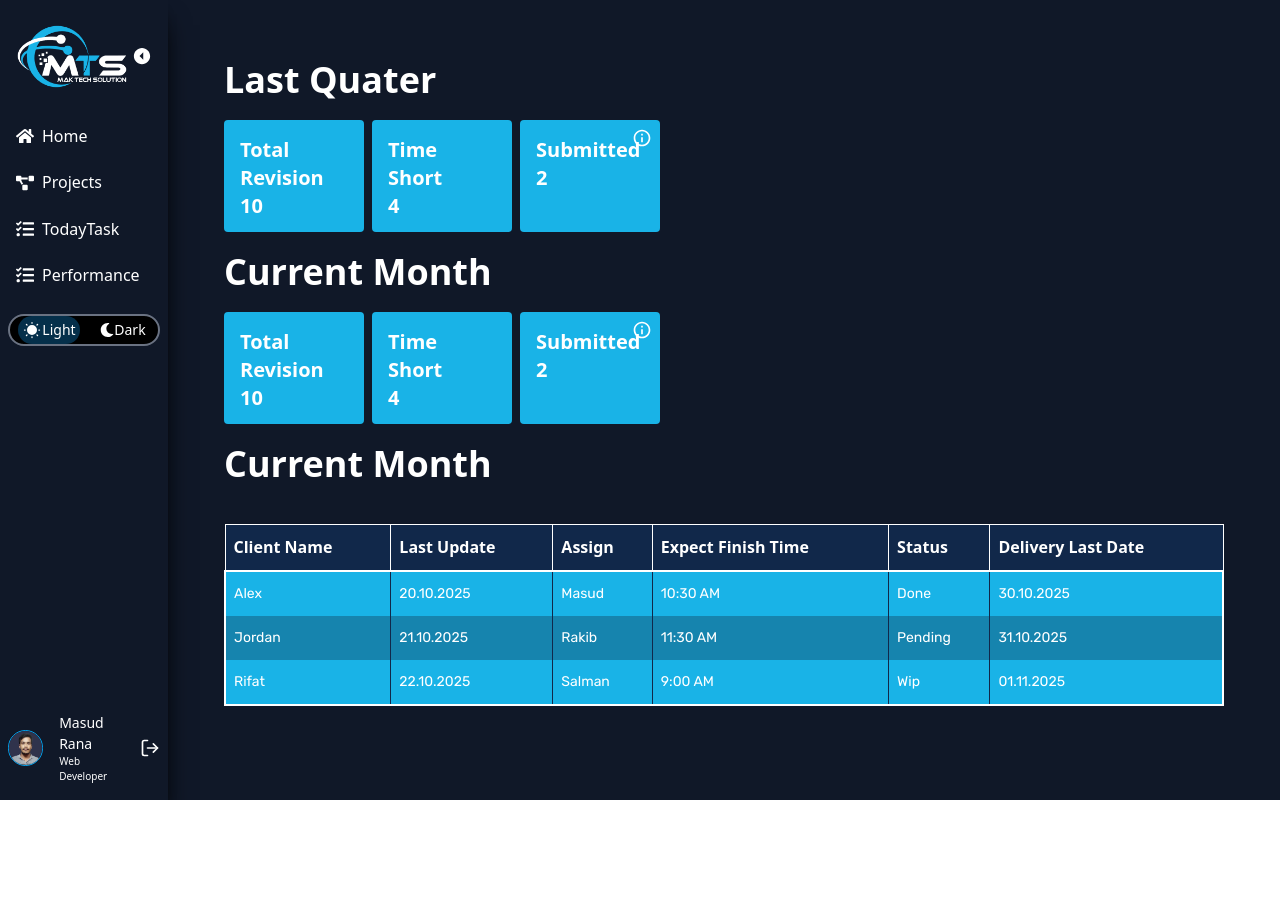
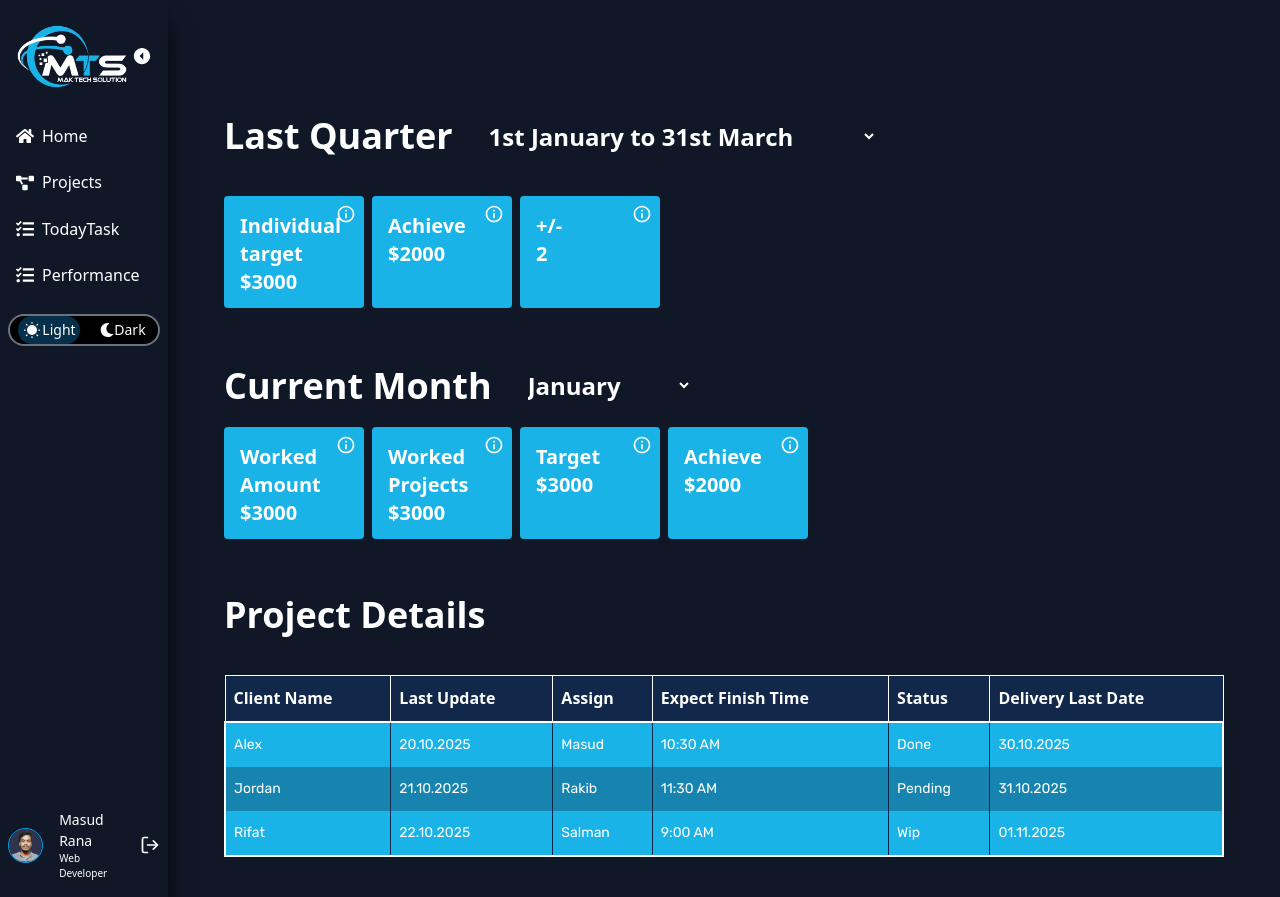
Before and after one commit to MTS-Services/mts-frontend, a React (Vite) app: page /dashboard/performance in a window 1280 px wide. Before the commit the page ends 800 px from the top, so only its background shows below. Built offline with nearby package versions, Linux system fonts and the light colour scheme.

Commit message:
Performance page  dropdowen add

```diff
--- a/src/layouts/DashBoard/UserDashBoard/Performance.tsx
+++ b/src/layouts/DashBoard/UserDashBoard/Performance.tsx
@@ -1,10 +1,21 @@
+import { useState } from "react";
 import { MdInfoOutline } from "react-icons/md";
 
 const Performance = () => {
-  const mtsTargets = [
-    { title: "Total Revision", amount: "10" },
-    { title: "Time Short", amount: "4" },
-    { title: "Submitted", amount: "2", note: "mr" },
+  const [selectedMonth, setSelectedMonth] = useState("");
+  const [selectedQuater, setSelectedQuater] = useState("");
+
+  const lastQuarter = [
+    { title: "Individual target", amount: "$3000", note: "mr" },
+    { title: "Achieve", amount: "$2000", note: "mr" },
+    { title: "+/-", amount: "2", note: "mr" },
+  ];
+
+  const currentMonth = [
+    { title: "Worked Amount", amount: "$3000", note: "mr" },
+    { title: "Worked Projects", amount: "$3000", note: "mr" },
+    { title: "Target", amount: "$3000", note: "mr" },
+    { title: "Achieve", amount: "$2000", note: "mr" },
   ];
 
   const tableHeaders = [
@@ -22,39 +33,53 @@ const Performance = () => {
     ["Rifat", "22.10.2025", "Salman", "9:00 AM", "Wip", "01.11.2025"],
   ];
 
+  const monthName = [
+    "January",
+    "February",
+    "March",
+    "April",
+    "May",
+    "June",
+    "July",
+    "August",
+    "September",
+    "October",
+    "November",
+    "December",
+  ];
+
+  const quarterName = [
+    "1st January to 31st March",
+    "1st April to 30th June",
+    "1st July to 30th September",
+    "1st October to 31st December",
+  ];
+
   return (
     <div className="w-full overflow-x-auto py-10 sm:px-4 bg-background min-h-screen lg:px-14 md:px-10 px-6">
       <div>
-        <h2 className="text-white text-4xl my-5">Last Quater</h2>
+        <div className="flex items-center gap-4 mb-5 mt-14">
+          <h2 className="text-white text-4xl my-5">Last Quarter</h2>
+
+          <select
+            className="bg-background text-white px-4 py-1  rounded outline-none"
+            value={selectedQuater}
+            onChange={(e) => setSelectedQuater(e.target.value)}
+          >
+            {quarterName.map((quarter) => (
+              <option key={quarter} value={quarter}>
+                {quarter}
+              </option>
+            ))}
+          </select>
+        </div>
+
         {/* Dashboard Summary Cards */}
         <div className="flex flex-wrap items-start gap-2">
-          {mtsTargets.map(({ title, amount, note }, idx) => (
+          {lastQuarter.map(({ title, amount, note }, idx) => (
             <div
               key={idx}
-              className="relative bg-primary p-4 text-white rounded-sm w-full md:w-[30%] lg:w-[20%] xl:w-[14%] w-[10%] lg:h-28"
-            >
-              <h2 className="text-sm md:text-xl">{title}</h2>
-              <h2 className="text-sm md:text-xl">{amount}</h2>
-              {note && (
-                <div className="absolute top-2 right-2 group">
-                  <MdInfoOutline className="text-xl" />
-                  <div className="absolute top-6 right-0 bg-black text-white text-xs p-2 rounded shadow-lg opacity-0 group-hover:opacity-100 transition-opacity duration-300 z-10 w-40 pointer-events-none">
-                    {note}
-                  </div>
-                </div>
-              )}
-            </div>
-          ))}
-        </div>
-      </div>
-      <div>
-        <h2 className="text-white text-4xl my-5">Current Month </h2>
-        {/* Dashboard Summary Cards */}
-        <div className="flex flex-wrap items-start gap-2">
-          {mtsTargets.map(({ title, amount, note }, idx) => (
-            <div
-              key={idx}
-              className="relative bg-primary p-4 text-white rounded-sm w-full md:w-[30%] lg:w-[20%] xl:w-[14%] w-[10%] lg:h-28"
+              className="relative bg-primary p-4 text-white rounded-sm w-full md:w-[30%] lg:w-[20%] xl:w-[14%] lg:h-28"
             >
               <h2 className="text-sm md:text-xl">{title}</h2>
               <h2 className="text-sm md:text-xl">{amount}</h2>
@@ -72,11 +97,48 @@ const Performance = () => {
       </div>
 
       <div>
-        <h2 className="text-white text-4xl my-5">Current Month </h2>
-        {/* Filter Dropdowns */}
+        {/* Header with Month Select */}
+        <div className="flex items-center gap-4 mb-5 mt-14">
+          <h2 className="text-white text-4xl">Current Month</h2>
+          <select
+            className="bg-background text-white px-4 py-1  rounded outline-none"
+            value={selectedMonth}
+            onChange={(e) => setSelectedMonth(e.target.value)}
+          >
+            {monthName.map((month) => (
+              <option key={month} value={month}>
+                {month}
+              </option>
+            ))}
+          </select>
+        </div>
+
+        {/* Dashboard Summary Cards */}
+        <div className="flex flex-wrap items-start gap-2">
+          {currentMonth.map(({ title, amount, note }, idx) => (
+            <div
+              key={idx}
+              className="relative bg-primary p-4 text-white rounded-sm w-full md:w-[30%] lg:w-[20%] xl:w-[14%] lg:h-28"
+            >
+              <h2 className="text-sm md:text-xl">{title}</h2>
+              <h2 className="text-sm md:text-xl">{amount}</h2>
+              {note && (
+                <div className="absolute top-2 right-2 group">
+                  <MdInfoOutline className="text-xl" />
+                  <div className="absolute top-6 right-0 bg-black text-white text-xs p-2 rounded shadow-lg opacity-0 group-hover:opacity-100 transition-opacity duration-300 z-10 w-40 pointer-events-none">
+                    {note}
+                  </div>
+                </div>
+              )}
+            </div>
+          ))}
+        </div>
+      </div>
+
+      <div>
+        <h2 className="text-white text-4xl mb-5 mt-14">Project Details</h2>
 
         {/* Project Details Table */}
-
         <div className="overflow-x-auto mt-10">
           <table className="w-full min-w-[1000px] text-left">
             <thead>
```
